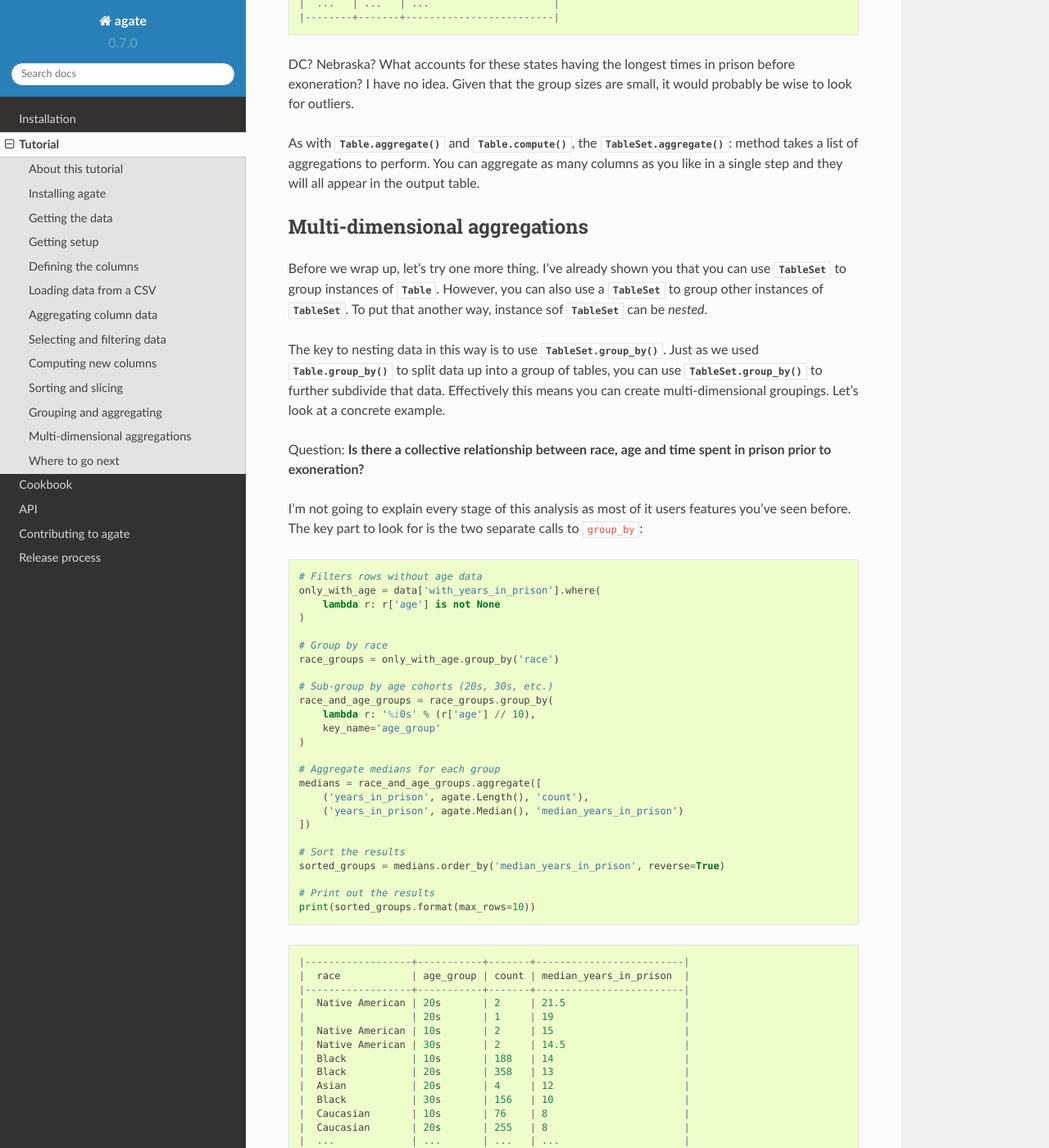
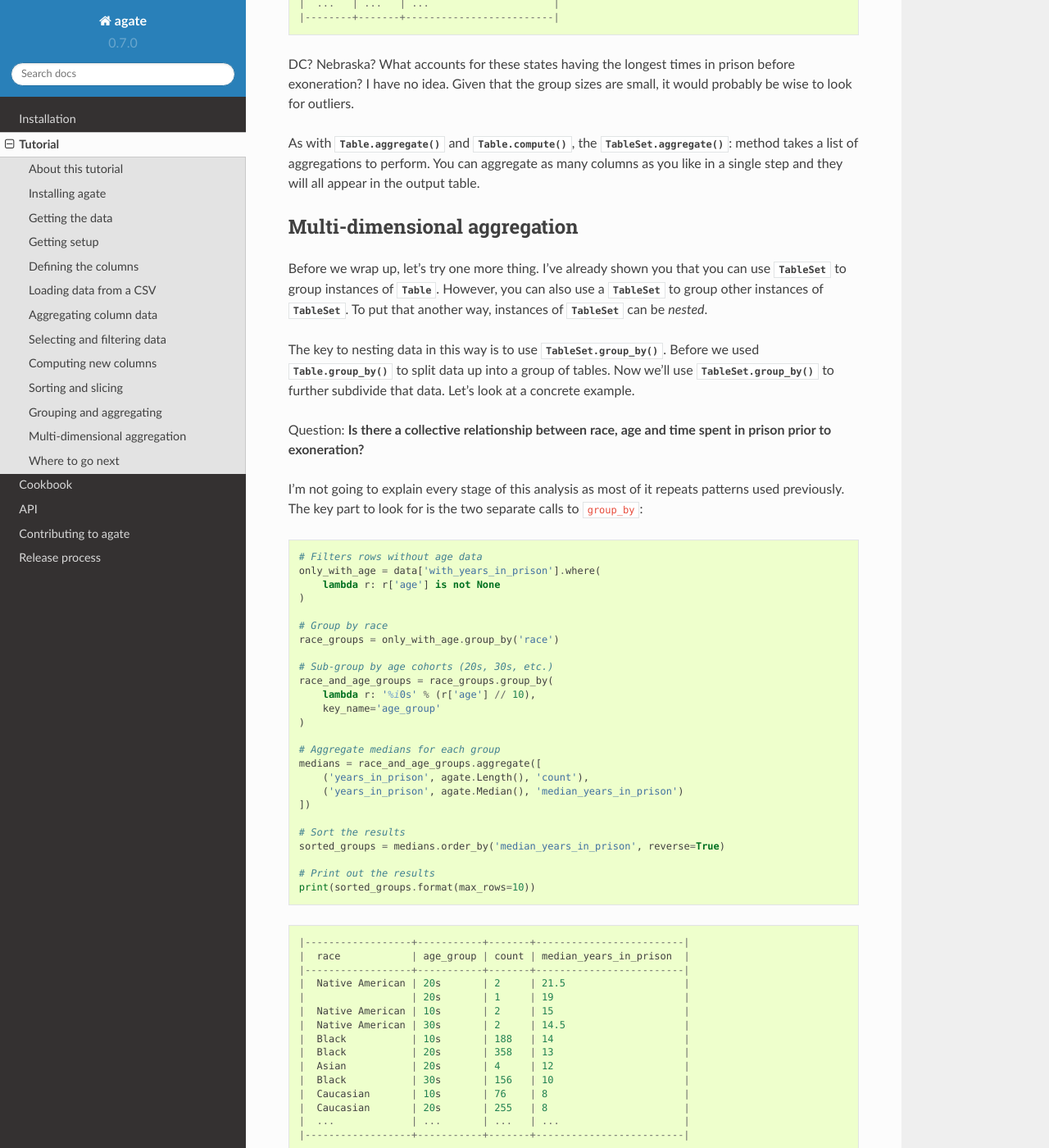
Before and after one commit to wireservice/agate, a Sphinx documentation site: the page built from docs/tutorial.rst, in a window 1280 px wide and 1400 px high, scrolled down 9194 px. Shown: the whole window at 82% size. Built offline with Sphinx 7.4.7 and the Read the Docs theme 2.0.0, drawn with Linux system fonts in a browser that asks for light colours; some of the changed text lies outside the part shown.

Commit message:
Fix typos in tutorial.

```diff
--- a/docs/tutorial.rst
+++ b/docs/tutorial.rst
@@ -390,16 +390,16 @@ DC? Nebraska? What accounts for these states having the longest times in prison
 
 As with :meth:`.Table.aggregate` and :meth:`.Table.compute`, the :meth:`.TableSet.aggregate`: method takes a list of aggregations to perform. You can aggregate as many columns as you like in a single step and they will all appear in the output table.
 
-Multi-dimensional aggregations
-==============================
+Multi-dimensional aggregation
+=============================
 
-Before we wrap up, let's try one more thing. I've already shown you that you can use :class:`.TableSet` to group instances of :class:`.Table`. However, you can also use a :class:`.TableSet` to group other instances of :class:`.TableSet`. To put that another way, instance sof :class:`.TableSet` can be *nested*.
+Before we wrap up, let's try one more thing. I've already shown you that you can use :class:`.TableSet` to group instances of :class:`.Table`. However, you can also use a :class:`.TableSet` to group other instances of :class:`.TableSet`. To put that another way, instances of :class:`.TableSet` can be *nested*.
 
-The key to nesting data in this way is to use :meth:`.TableSet.group_by`. Just as we used :meth:`.Table.group_by` to split data up into a group of tables, you can use :meth:`.TableSet.group_by` to further subdivide that data. Effectively this means you can create multi-dimensional groupings. Let's look at a concrete example.
+The key to nesting data in this way is to use :meth:`.TableSet.group_by`. Before we used :meth:`.Table.group_by` to split data up into a group of tables. Now we'll use :meth:`.TableSet.group_by` to further subdivide that data. Let's look at a concrete example.
 
 Question: **Is there a collective relationship between race, age and time spent in prison prior to exoneration?**
 
-I'm not going to explain every stage of this analysis as most of it users features you've seen before. The key part to look for is the two separate calls to ``group_by``:
+I'm not going to explain every stage of this analysis as most of it repeats patterns used previously. The key part to look for is the two separate calls to ``group_by``:
 
 .. code-block:: python
 
```
Also changed, not shown: other parts of docs/tutorial.rst (+1 -1 lines), 2 other files.
